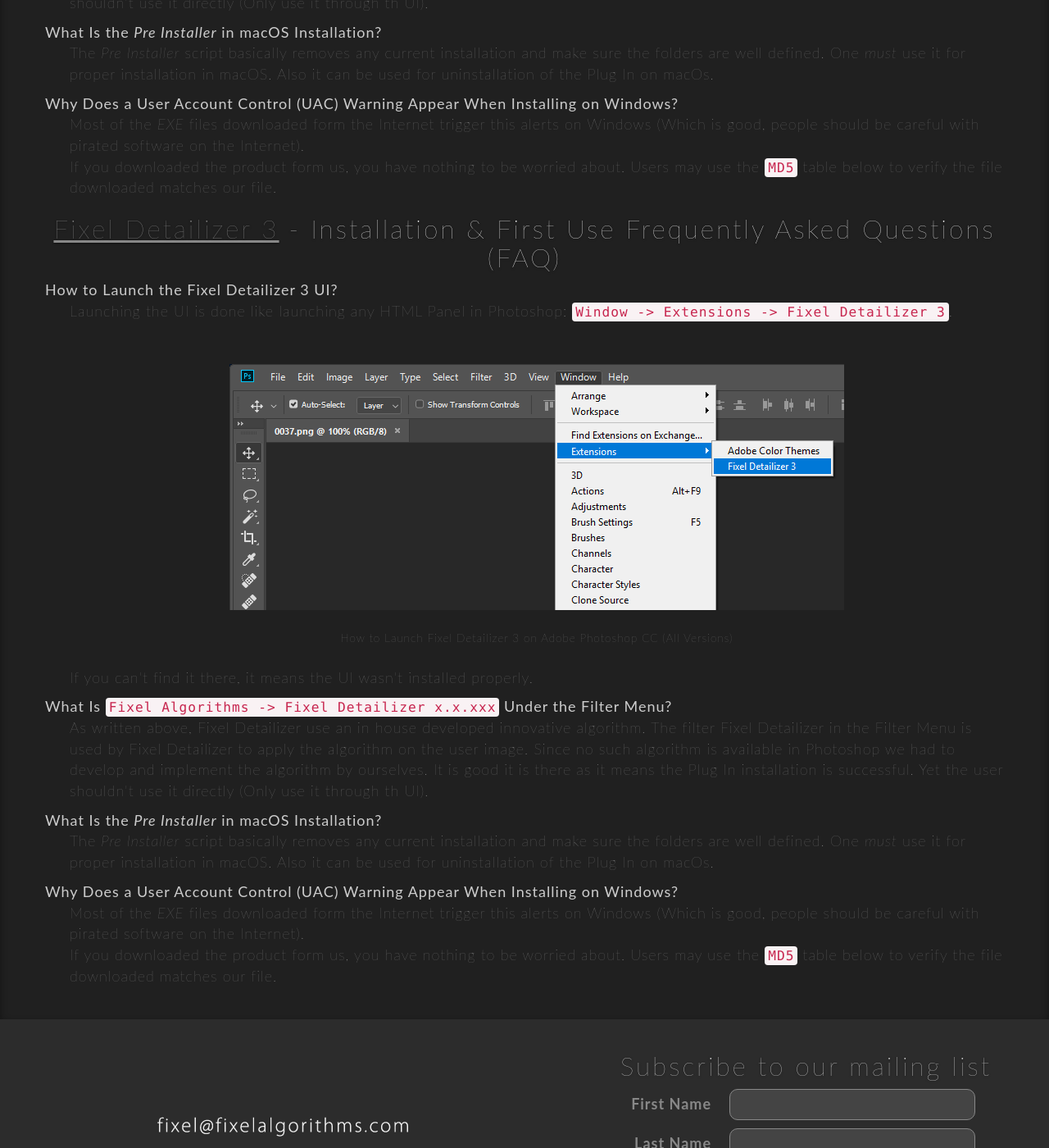
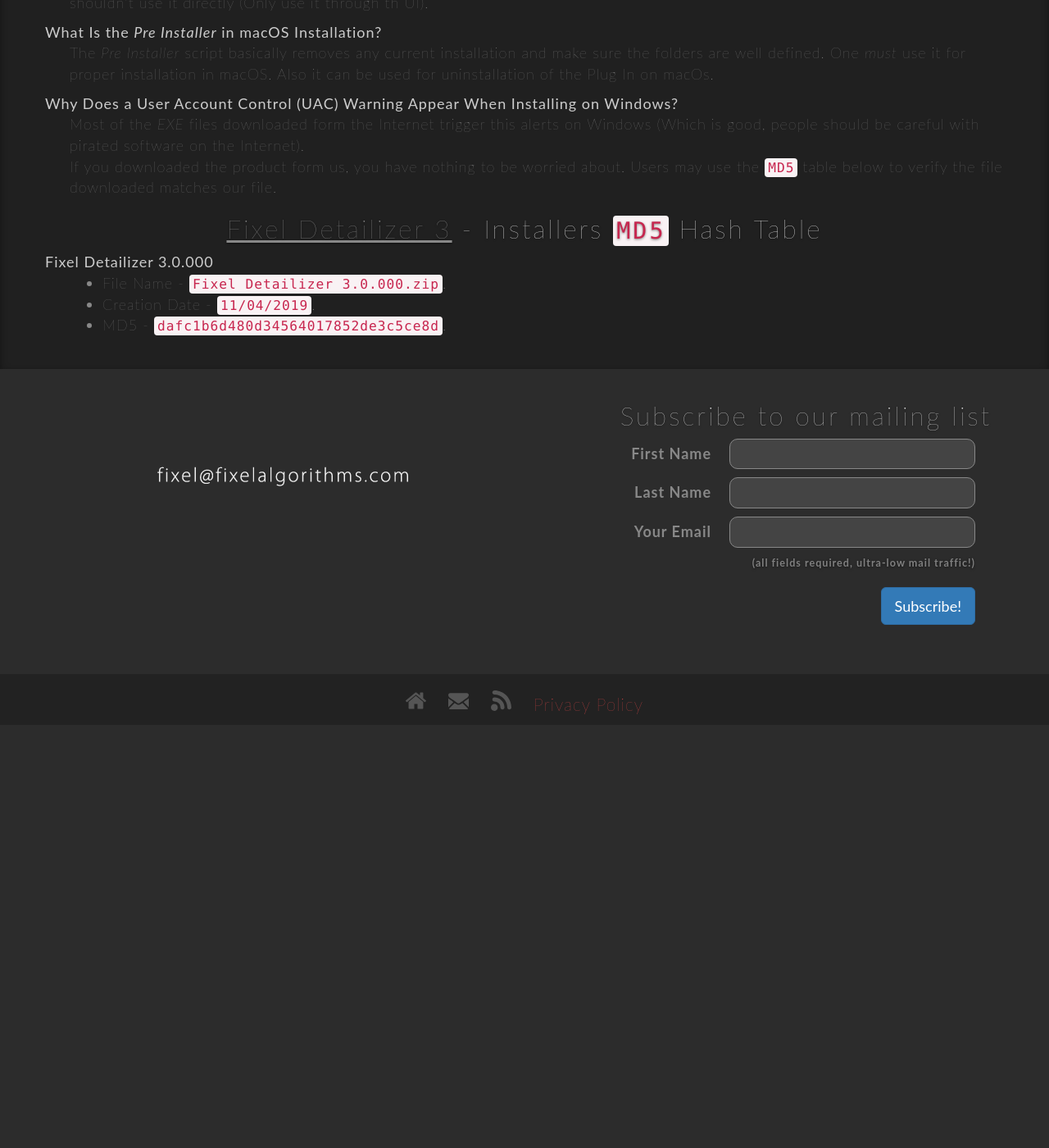
Before and after one commit to FixelAlgorithmsTeam/fixel, a Jekyll site: the page built from support/fixel-detailizer-3-installation-guide.html, in a window 1280 px wide and 1400 px high, scrolled down 2588 px. Shown: the whole window at 82% size. Built offline with Jekyll 4.4.1, drawn with Linux system fonts in a browser that asks for light colours; nearby versions of some CDN libraries; comment, search, counter and statistics services are not loaded; after the commit the page ends 3472 px from its top, so only the background shows below that.

Commit message:
New 	- 	Fixel Detailizer 3 Product Page (Work in Progress). Fixed 	- 	B Known Issues 	-	C To Do 	- 	Enable MathJax (See documentation). Remarks 	- 	E

```diff
--- a/support/fixel-detailizer-3-installation-guide.html
+++ b/support/fixel-detailizer-3-installation-guide.html
@@ -152,44 +152,18 @@
 						</dd>
 					</div>
 				</dl>
-				<h3 class="faq-subtitle"><a href="https://fixelalgorithms.co/products/detailizer3/" target="_blank">Fixel Detailizer 3</a> - Installation & First Use Frequently Asked Questions (FAQ)</h3>
+				<h3 class="faq-subtitle"><a href="https://fixelalgorithms.co/products/detailizer3/" target="_blank">Fixel Detailizer 3</a> - Installers <code>MD5</code> Hash Table</h3>
 				<dl class="feature-text">
 					<div class="def">
-						<dt>How to Launch the Fixel Detailizer 3 UI?</dt>
+						<dt>Fixel Detailizer 3.0.000</dt>
 						<dd>
-						Launching the UI is done like launching any HTML Panel in Photoshop: <code>Window -> Extensions -> Fixel Detailizer 3</code>.
 
-						<br>
-						<br>
-						<figure>
-							<a href="images/FixelDetailizer3/FixelDetailizer3UiLaunch.png"><img src="images/FixelDetailizer3/FixelDetailizer3UiLaunch.png" alt="Launching Fixel Detailizer UI" width="750" height="300" class="img-responsive img-center" style="margin-top: 25px; margin-bottom: 25px"></a>
-							<figcaption>How to Launch Fixel Detailizer 3 on Adobe Photoshop CC (All Versions)</figcaption>
-						</figure>
-						<br>
+						<ul>
+							<li>File Name - <code>Fixel Detailizer 3.0.000.zip</code>.</li>
+							<li>Creation Date - <code>11/04/2019</code>.</li>
+							<li>MD5 - <code>dafc1b6d480d34564017852de3c5ce8d</code>.</li>
+						</ul>
 
-						If you can't find it there, it means the UI wasn't installed properly.
-						</dd>
-					</div>
-					<div class="def">
-						<dt>What Is <code>Fixel Algorithms -> Fixel Detailizer x.x.xxx</code> Under the Filter Menu?</dt>
-						<dd>
-							As written above, Fixel Detailizer use an in house developed innovative algorithm.
-							The filter Fixel Detailizer in the Filter Menu is used by Fixel Detailizer to apply the algorithm on the user image.
-							Since no such algorithm is available in Photoshop we had to develop and implement the algorithm by ourselves.
-							It is good it is there as it means the Plug In installation is successful. Yet the user shouldn't use it directly (Only use it through th UI).
-						</dd>
-					</div>
-					<div class="def">
-						<dt>What Is the <em>Pre Installer</em> in macOS Installation?</dt>
-						<dd>
-							The <em>Pre Installer</em> script basically removes any current installation and make sure the folders are well defined. One <em>must</em> use it for proper installation in macOS. Also it can be used for uninstallation of the Plug In on macOs.
-						</dd>
-					</div>
-					<div class="def">
-						<dt>Why Does a User Account Control (UAC) Warning Appear When Installing on Windows?</dt>
-						<dd>
-							Most of the <em>EXE</em> files downloaded form the Internet trigger this alerts on Windows (Which is good, people should be careful with pirated software on the Internet).<br>
-							If you downloaded the product form us, you have nothing to be worried about. Users may use the <code>MD5</code> table below to verify the file downloaded matches our file.
 						</dd>
 					</div>
 				</dl>
```
